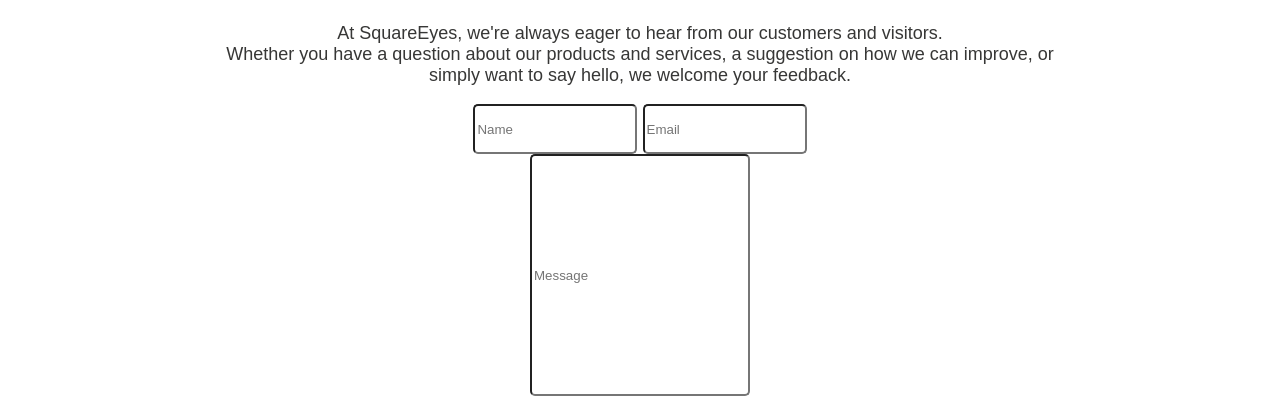
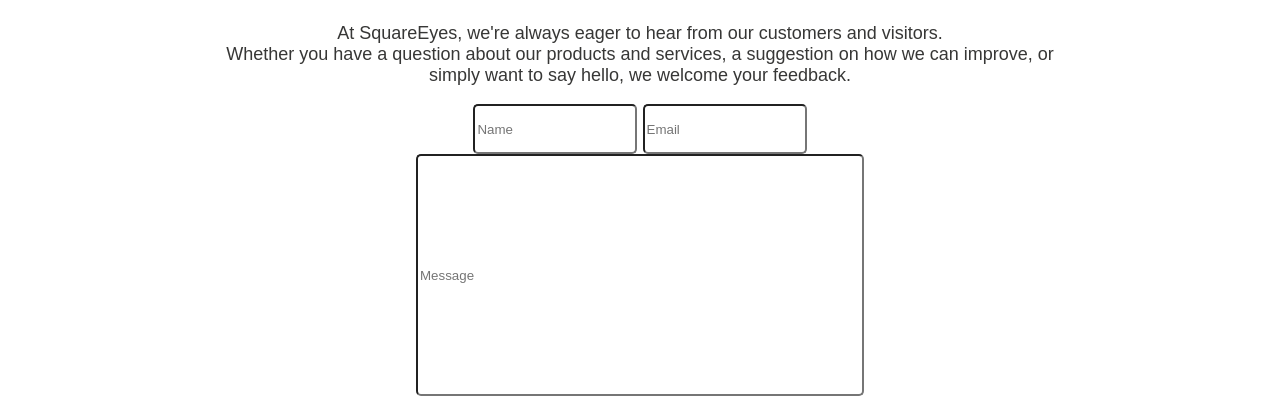
Before and after one commit to slerbakk/HTML-CSS-Delivery, a plain HTML site: page contact.html in a window 1280 px wide. Shown: the part 509-920 px from the top of the page. Drawn offline with Linux system fonts and the light colour scheme.

Commit message:
Update style.css

```diff
--- a/css/style.css
+++ b/css/style.css
@@ -526,7 +526,7 @@ header {
 
 .message {
     height: 236px;
-    width: 212px;
+    width: 440px;
     border-radius: 5px 5px 5px 5px;
 }
 
```
